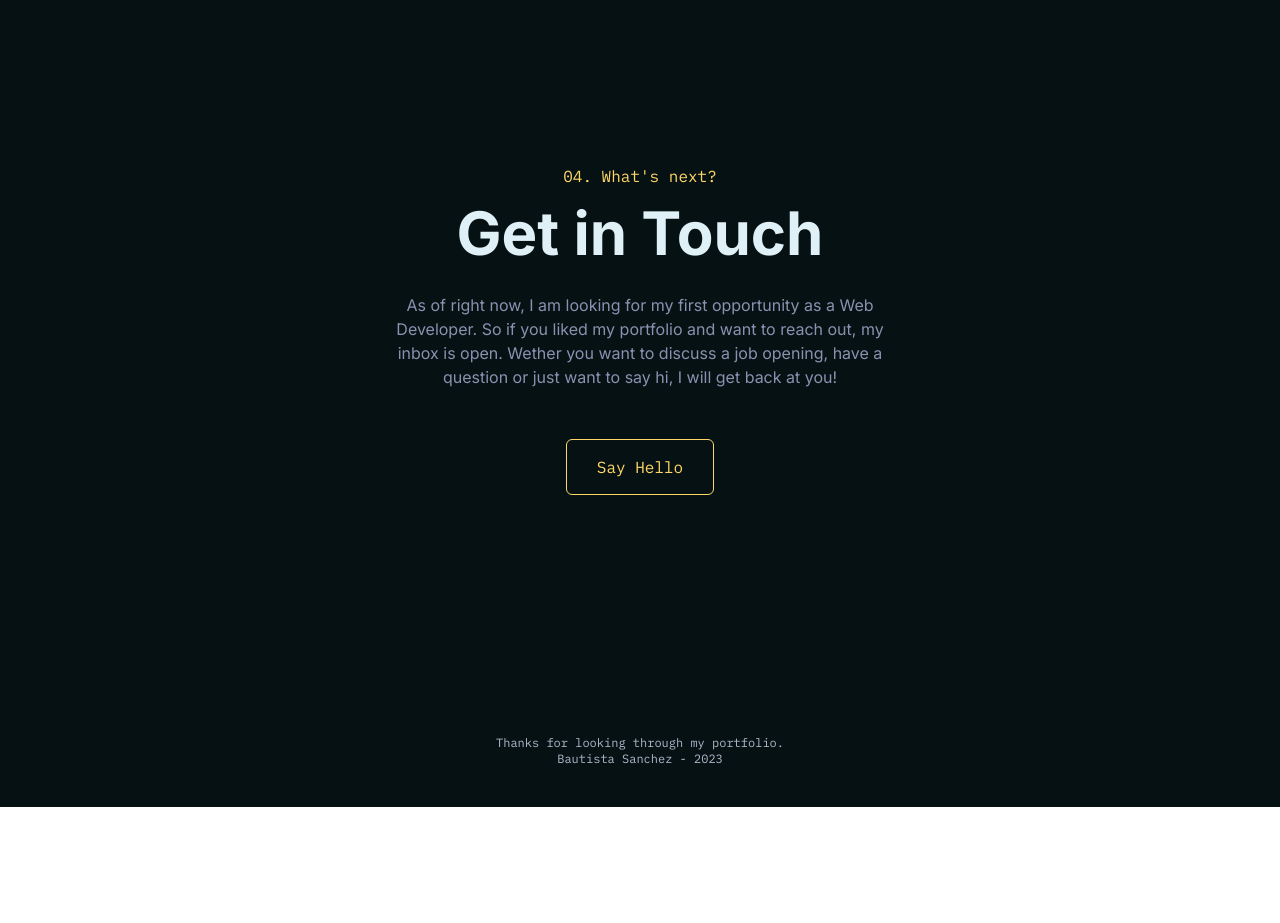
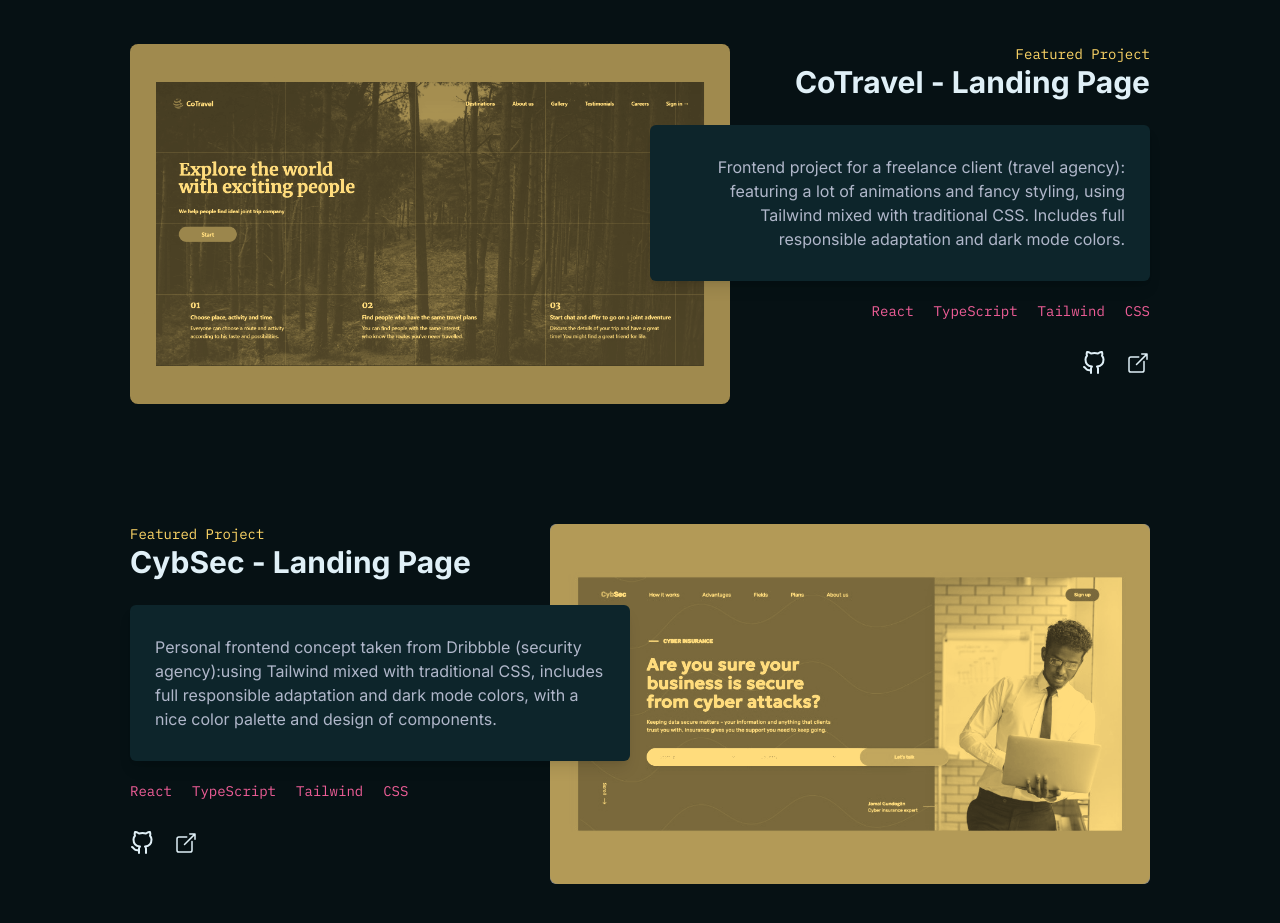
Before and after one commit to bautt-s/portfolio-v1, a Next.js app: page / in a window 1280 px wide. Shown: the part 4540-5463 px from the top of the page. Before the commit the page ends 5347 px from the top, so only its background shows below. Built offline with nearby package versions, Linux system fonts and the light colour scheme.

Commit message:
feat: added cybsec project

```diff
--- a/src/components/projects/Projects.tsx
+++ b/src/components/projects/Projects.tsx
@@ -1,5 +1,7 @@
 import paws from '../../assets/pawsfounding-bg.png'
 import spillgame from '../../assets/spillgame.png'
+import cotravel from '../../assets/cotravel.png'
+import cybsec from '../../assets/cybsec.jpg'
 import artitude from '../../assets/artitude.png'
 import pups from '../../assets/fetchpups.png'
 import ProjectCard from './project-card'
@@ -37,9 +39,27 @@ const Projects: React.FC = () => {
             img: spillgame.src,
             title: 'Paint & Spill',
             text: 'A fun little project: a browser game made with JS and React, for desktop and mobile, where the player needs to fill the screen with only one color in the least amount of moves.',
-            tech: ['React', 'JavaScript', 'CSS'],
+            tech: ['React', 'TypeScript', 'Tailwind', 'CSS'],
             github: 'https://github.com/bautt-s/bautts-spill-game',
             deploy: 'https://paint-n-spill.vercel.app/',
+            orientationLeft: false
+        },
+        {
+            img: cotravel.src,
+            title: 'CoTravel - Landing Page',
+            text: 'Frontend project for a freelance client (travel agency): featuring a lot of animations and fancy styling, using Tailwind mixed with traditional CSS. Includes full responsible adaptation and dark mode colors.',
+            tech: ['React', 'TypeScript', 'Tailwind', 'CSS'],
+            github: 'https://github.com/bautt-s/cotravel-front',
+            deploy: 'https://cotravel.vercel.app/',
+            orientationLeft: true
+        },
+        {
+            img: cybsec.src,
+            title: 'CybSec - Landing Page',
+            text: 'Personal frontend concept taken from Dribbble (security agency):using Tailwind mixed with traditional CSS, includes full responsible adaptation and dark mode colors, with a nice color palette and design of components.',
+            tech: ['React', 'TypeScript', 'Tailwind', 'CSS'],
+            github: 'https://github.com/bautt-s/cybsec-front',
+            deploy: 'https://cyb-sec.vercel.app/',
             orientationLeft: false
         }
     ]
--- a/src/components/projects/project-card.tsx
+++ b/src/components/projects/project-card.tsx
@@ -49,7 +49,7 @@ const ProjectCard: React.FC<CardProps> = (props) => {
                             <FiGithub className='text-[var(--text-col)] text-2xl hover:text-[var(--primary-col)] transition-all duration-300' />
                         </Link>
 
-                        <Link href={deploy}>
+                        <Link href={deploy} target="_blank">
                             <IoOpenOutline className='text-[var(--text-col)] text-2xl hover:text-[var(--primary-col)] transition-all duration-300 ml-[20px]' />
                         </Link>
                     </div>
@@ -91,7 +91,7 @@ const ProjectCard: React.FC<CardProps> = (props) => {
                             <FiGithub className='text-[var(--text-col)] text-2xl hover:text-[#64ffda] transition-all duration-300' />
                         </Link>
 
-                        <Link href={deploy}>
+                        <Link href={deploy} target="_blank">
                             <IoOpenOutline className='text-[var(--text-col)] text-2xl hover:text-[#64ffda] transition-all duration-300 ml-[20px]' />
                         </Link>
                     </div>
```
Also changed, not shown: src/assets/cotravel.png (added), src/assets/cybsec.jpg (added).
